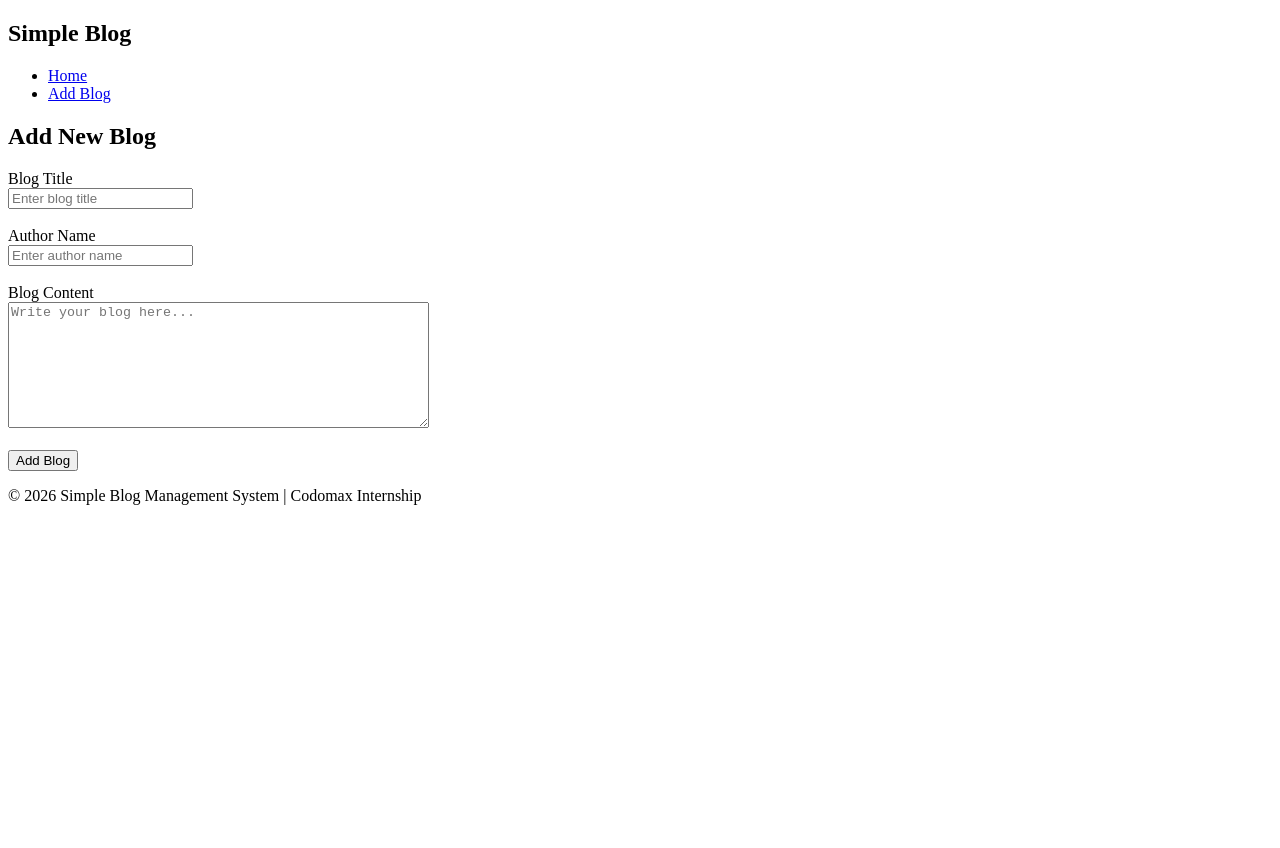
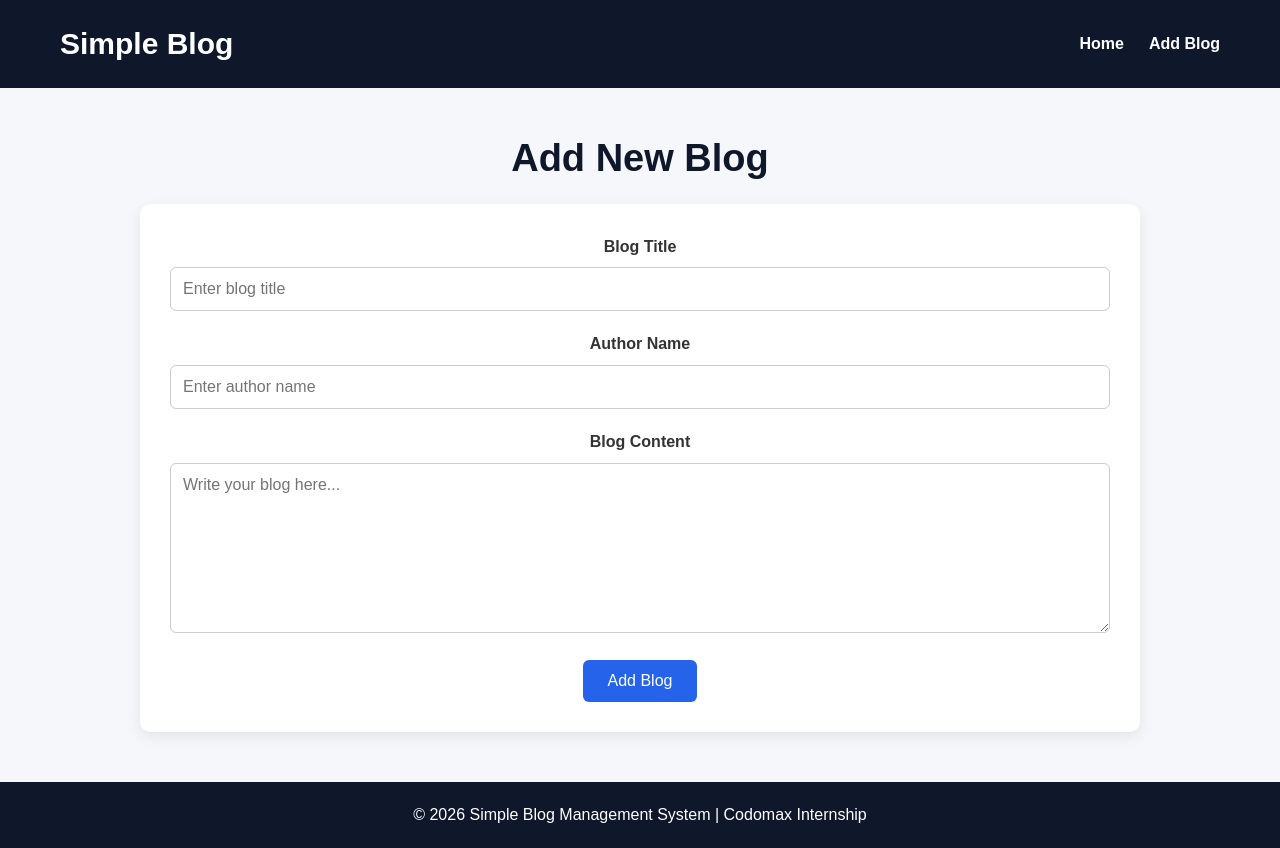
Before and after one commit to alizawaseemaptech/CodeMax-FullStack-Internship, a plain HTML site: page Day-02-HTML/add-blog.html in a window 1280 px wide. Before the commit the page ends 800 px from the top, so only its background shows below. Drawn offline with Linux system fonts and the light colour scheme.

Commit message:
Day 03: Styled Blog Website using CSS

```diff
--- a/Day-02-HTML/add-blog.html
+++ b/Day-02-HTML/add-blog.html
@@ -4,6 +4,8 @@
     <meta charset="UTF-8">
     <meta name="viewport" content="width=device-width, initial-scale=1.0">
     <title>Add Blog | Simple Blog</title>
+
+    <link rel="stylesheet" href="style.css">
 </head>
 <body>
 
@@ -25,14 +27,14 @@
 
             <form>
 
-                <label for="title">Blog Title</label><br>
-                <input type="text" id="title" placeholder="Enter blog title"><br><br>
+                <label for="title">Blog Title</label>
+                <input type="text" id="title" placeholder="Enter blog title">
 
-                <label for="author">Author Name</label><br>
-                <input type="text" id="author" placeholder="Enter author name"><br><br>
+                <label for="author">Author Name</label>
+                <input type="text" id="author" placeholder="Enter author name">
 
-                <label for="content">Blog Content</label><br>
-                <textarea id="content" rows="8" cols="50" placeholder="Write your blog here..."></textarea><br><br>
+                <label for="content">Blog Content</label>
+                <textarea id="content" rows="8" placeholder="Write your blog here..."></textarea>
 
                 <button type="submit">Add Blog</button>
 
--- /dev/null
+++ b/Day-02-HTML/style.css
@@ -0,0 +1,185 @@
+/* ===== Global Styles ===== */
+
+* {
+    margin: 0;
+    padding: 0;
+    box-sizing: border-box;
+    font-family: Arial, Helvetica, sans-serif;
+}
+
+body {
+    background-color: #f5f7fa;
+    color: #333;
+    line-height: 1.6;
+}
+
+/* ===== Header ===== */
+
+header {
+    background-color: #0f172a;
+    color: white;
+    padding: 20px 60px;
+}
+
+nav {
+    display: flex;
+    justify-content: space-between;
+    align-items: center;
+}
+
+nav h2 {
+    font-size: 30px;
+}
+
+nav ul {
+    display: flex;
+    list-style: none;
+}
+
+nav ul li {
+    margin-left: 25px;
+}
+
+nav ul li a {
+    text-decoration: none;
+    color: white;
+    font-weight: bold;
+    transition: 0.3s;
+}
+
+nav ul li a:hover {
+    color: #38bdf8;
+}
+
+/* ===== Main ===== */
+
+main {
+    width: 90%;
+    max-width: 1000px;
+    margin: 40px auto;
+}
+
+/* ===== Welcome Section ===== */
+
+section:first-child {
+    text-align: center;
+    margin-bottom: 40px;
+}
+
+section:first-child h1 {
+    font-size: 38px;
+    color: #0f172a;
+    margin-bottom: 15px;
+}
+
+section:first-child p {
+    color: #666;
+    font-size: 18px;
+}
+
+/* ===== Blog Cards ===== */
+
+article {
+    background: white;
+    padding: 20px;
+    margin-top: 20px;
+    border-radius: 10px;
+    box-shadow: 0 5px 15px rgba(0,0,0,0.08);
+}
+
+article h3 {
+    color: #2563eb;
+    margin-bottom: 10px;
+}
+
+article:hover {
+    transform: translateY(-5px);
+    transition: .3s;
+}
+
+/* ===== Form ===== */
+
+form {
+    background: white;
+    padding: 30px;
+    border-radius: 10px;
+    box-shadow: 0 5px 15px rgba(0,0,0,0.08);
+}
+
+label {
+    font-weight: bold;
+}
+
+input,
+textarea {
+    width: 100%;
+    padding: 12px;
+    margin-top: 8px;
+    margin-bottom: 20px;
+    border: 1px solid #ccc;
+    border-radius: 6px;
+    font-size: 16px;
+}
+
+textarea {
+    resize: vertical;
+}
+
+/* ===== Button ===== */
+
+button {
+    background: #2563eb;
+    color: white;
+    border: none;
+    padding: 12px 25px;
+    border-radius: 6px;
+    cursor: pointer;
+    font-size: 16px;
+    transition: .3s;
+}
+
+button:hover {
+    background: #1d4ed8;
+}
+
+/* ===== Footer ===== */
+
+footer {
+    background: #0f172a;
+    color: white;
+    text-align: center;
+    padding: 20px;
+    margin-top: 50px;
+}
+
+/* ===== Responsive ===== */
+
+@media (max-width:768px){
+
+    header{
+        padding:20px;
+    }
+
+    nav{
+        flex-direction:column;
+        gap:15px;
+    }
+
+    nav ul{
+        flex-direction:column;
+        text-align:center;
+    }
+
+    nav ul li{
+        margin:10px 0;
+    }
+
+    section:first-child h1{
+        font-size:30px;
+    }
+
+    main{
+        width:95%;
+    }
+
+}
```
Also changed, not shown: Day-02-HTML/index.html (+2 -0 lines), Day-02-HTML/README.md.
